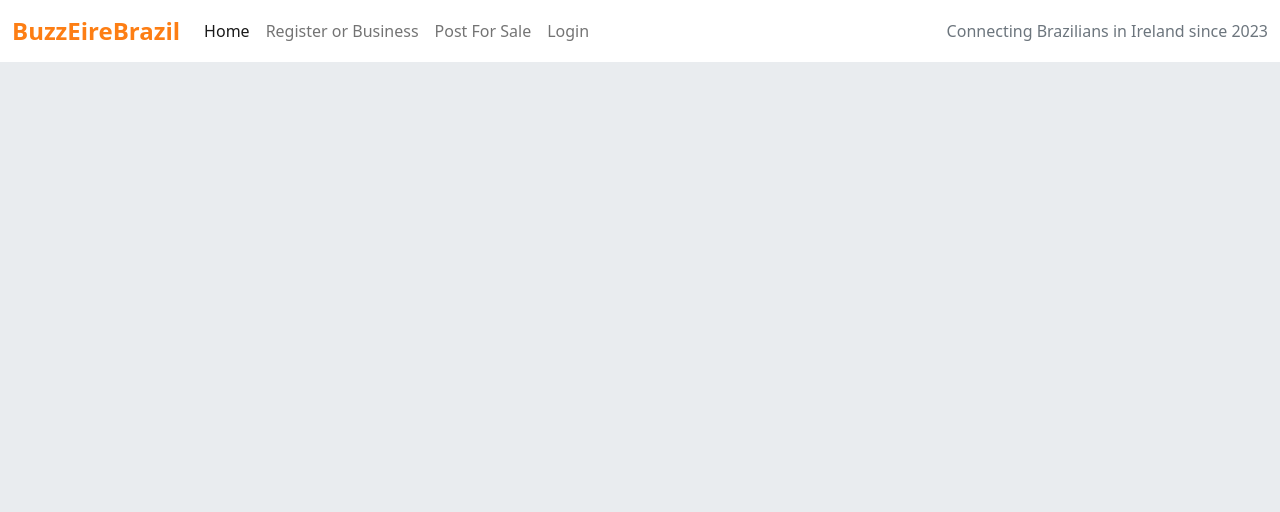
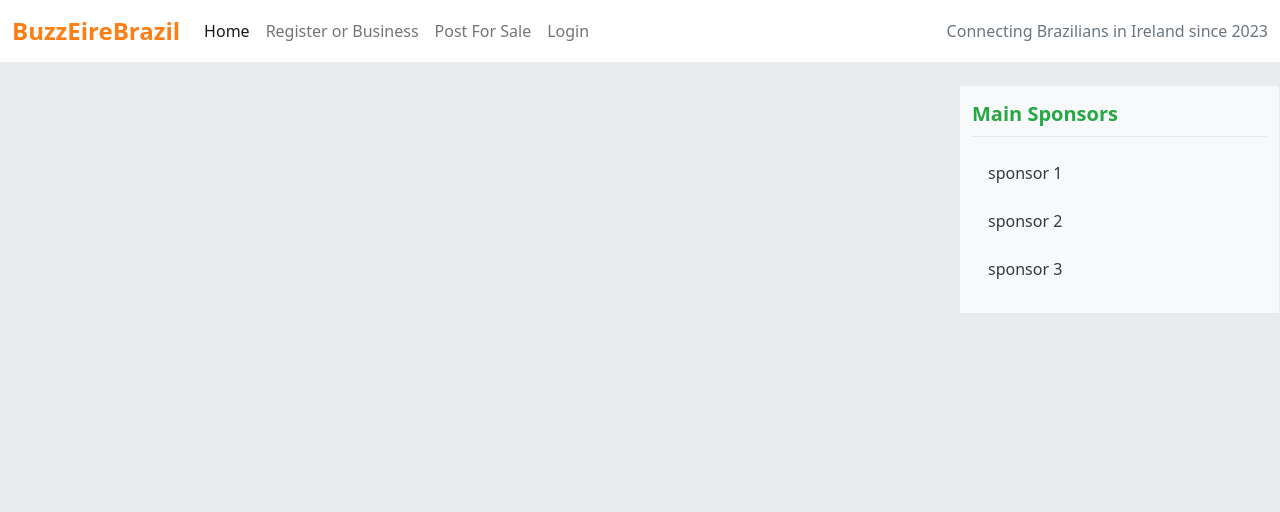
Before and after one commit to zanettiprado/BuzzEireBrazil, a Django app: page / in a window 1280 px wide. Shown: the top 512 px of the page. Run offline with Django 3.2, Linux system fonts and the light colour scheme; data that the repository does not hold is empty.

Commit message:
Add sidebar as Space for blog sponsors

```diff
--- a/static/css/style.css
+++ b/static/css/style.css
@@ -109,3 +109,35 @@
     background-color: #f8f9fa;
     box-shadow: 3px 3px 10px rgba(0, 0, 0, 0.1);
 }
+
+.sidebar {
+    background-color: #f8f9fa;
+    border-right: 1px solid #e9ecef;
+    padding-bottom: 20px;
+    height: 100%;
+    overflow-y: auto;
+}
+
+.sidebar h5 {
+    font-weight: 700;
+    color: #28a745;
+    border-bottom: 1px solid #e9ecef;
+    padding-bottom: 10px;
+    margin-bottom: 20px;
+}
+
+.sidebar .nav-item {
+    margin-bottom: 8px;
+}
+
+.sidebar .nav-link {
+    color: #343a40;
+    font-weight: 300;
+    transition: color 0.2s;
+}
+
+.sidebar .nav-link:hover,
+.sidebar .nav-link:focus {
+    color: #fd7e14;
+    text-decoration: none;
+}
--- a/templates/base.html
+++ b/templates/base.html
@@ -23,7 +23,6 @@
 <body class="d-flex flex-column h-100 main-bg">
 
     <!-- Navigation -->
-
     <nav class="navbar navbar-expand-lg navbar-light bg-white">
         <div class="container-fluid">
             <a class="navbar-brand" href="{% url 'home' %}"><span class="brand">Buzz<span class="red-o">Eire</span>Brazil</span></a>
@@ -59,11 +58,35 @@
         </div>
     </nav>
 
-    <main class="flex-shrink-0 main-bg">
-        {% block content %}
-        <!-- Content Goes here -->
-        {% endblock content %}
-    </main>
+    <div class="container-fluid mt-4">
+        <div class="row">
+
+            <!-- Main Content -->
+            <div class="col-md-9">
+                <main class="flex-shrink-0 main-bg">
+                    {% block content %}
+                    <!-- Content Goes here -->
+                    {% endblock content %}
+                </main>
+            </div>
+
+            <!-- Sidebar on the right side -->
+            <div class="col-md-3 bg-light py-3 sidebar">
+                <h5 class="mb-3">Main Sponsors</h5>
+                <ul class="nav flex-column">
+                    <li class="nav-item">
+                        <a class="nav-link active" href="#">sponsor 1</a>
+                    </li>
+                    <li class="nav-item">
+                        <a class="nav-link" href="#">sponsor 2</a>
+                    </li>
+                    <li class="nav-item">
+                        <a class="nav-link" href="#">sponsor 3</a>
+                    </li>
+                </ul>
+            </div>
+        </div>
+    </div>
 
     <!-- Footer -->
     <footer class="footer mt-auto py-3 dark-bg">
@@ -73,6 +96,7 @@
             <i class="fab fa-instagram-square ms-3"></i>
             <i class="fab fa-youtube-square ms-3"></i></p>
     </footer>
+
 </body>
 
 </html>
```
